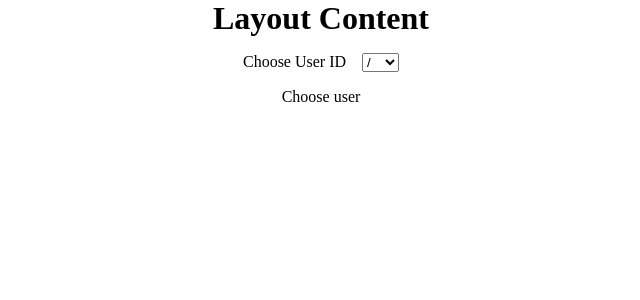
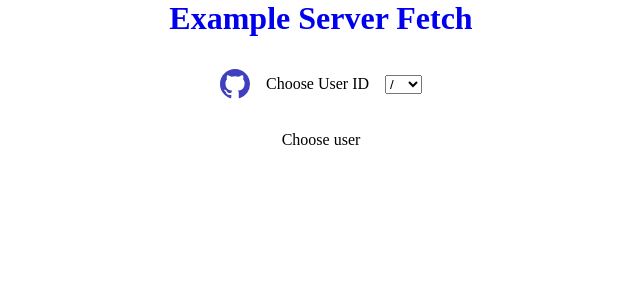
Before and after one commit to denisso/next13-app-exp, a Next.js app: page / in a window 1280 px wide. Shown: the top 300 px of the page, without its empty margins (319-959 px from the left). Built offline with nearby package versions, Linux system fonts and the light colour scheme.

Commit message:
update case
- Readme and links
- added suspense

```diff
--- a/app/layout.module.scss
+++ b/app/layout.module.scss
@@ -6,5 +6,22 @@
 }
 
 .header {
+  margin: 1rem auto;
   display: flex;
+  justify-content: center;
+  align-items: center;
+  gap: 1rem;
+  .logo {
+    width: 30px;
+    height: 30px;
+
+    .image {
+      fill: #4040bf;
+      width: 100%;
+      height: auto;
+      &:hover {
+        fill: #2d2d86;
+      }
+    }
+  }
 }
--- a/app/layout.tsx
+++ b/app/layout.tsx
@@ -30,9 +30,39 @@
       <head />
       <body>
         <div className={styles.container}>
-          <h1>Layout Content</h1>
+          <h1>
+            <a
+              rel="noreferrer"
+              target="_blank"
+              href="https://beta.nextjs.org/docs/api-reference/fetch"
+            >
+              Example Server Fetch
+            </a>
+          </h1>
           <ClientContext>
-            <Nav />
+            <header className={styles.header}>
+              <div className={styles.logo}>
+                <a
+                  href="https://github.com/denisso/next13-app-exp/tree/server-fetch"
+                  className="imageLink"
+                  rel="noreferrer"
+                  target="_blank"
+                >
+                  <svg
+                    height="32"
+                    viewBox="0 0 16 16"
+                    width="32"
+                    className={styles.image}
+                  >
+                    <path
+                      fillRule="evenodd"
+                      d="M8 0C3.58 0 0 3.58 0 8c0 3.54 2.29 6.53 5.47 7.59.4.07.55-.17.55-.38 0-.19-.01-.82-.01-1.49-2.01.37-2.53-.49-2.69-.94-.09-.23-.48-.94-.82-1.13-.28-.15-.68-.52-.01-.53.63-.01 1.08.58 1.23.82.72 1.21 1.87.87 2.33.66.07-.52.28-.87.51-1.07-1.78-.2-3.64-.89-3.64-3.95 0-.87.31-1.59.82-2.15-.08-.2-.36-1.02.08-2.12 0 0 .67-.21 2.2.82.64-.18 1.32-.27 2-.27.68 0 1.36.09 2 .27 1.53-1.04 2.2-.82 2.2-.82.44 1.1.16 1.92.08 2.12.51.56.82 1.27.82 2.15 0 3.07-1.87 3.75-3.65 3.95.29.25.54.73.54 1.48 0 1.07-.01 1.93-.01 2.2 0 .21.15.46.55.38A8.013 8.013 0 0016 8c0-4.42-3.58-8-8-8z"
+                    ></path>
+                  </svg>
+                </a>
+              </div>
+              <Nav />
+            </header>
             <div>{children}</div>
           </ClientContext>
         </div>
```
Also changed, not shown: 1 other file (tests, documents, lock files or other folders).
